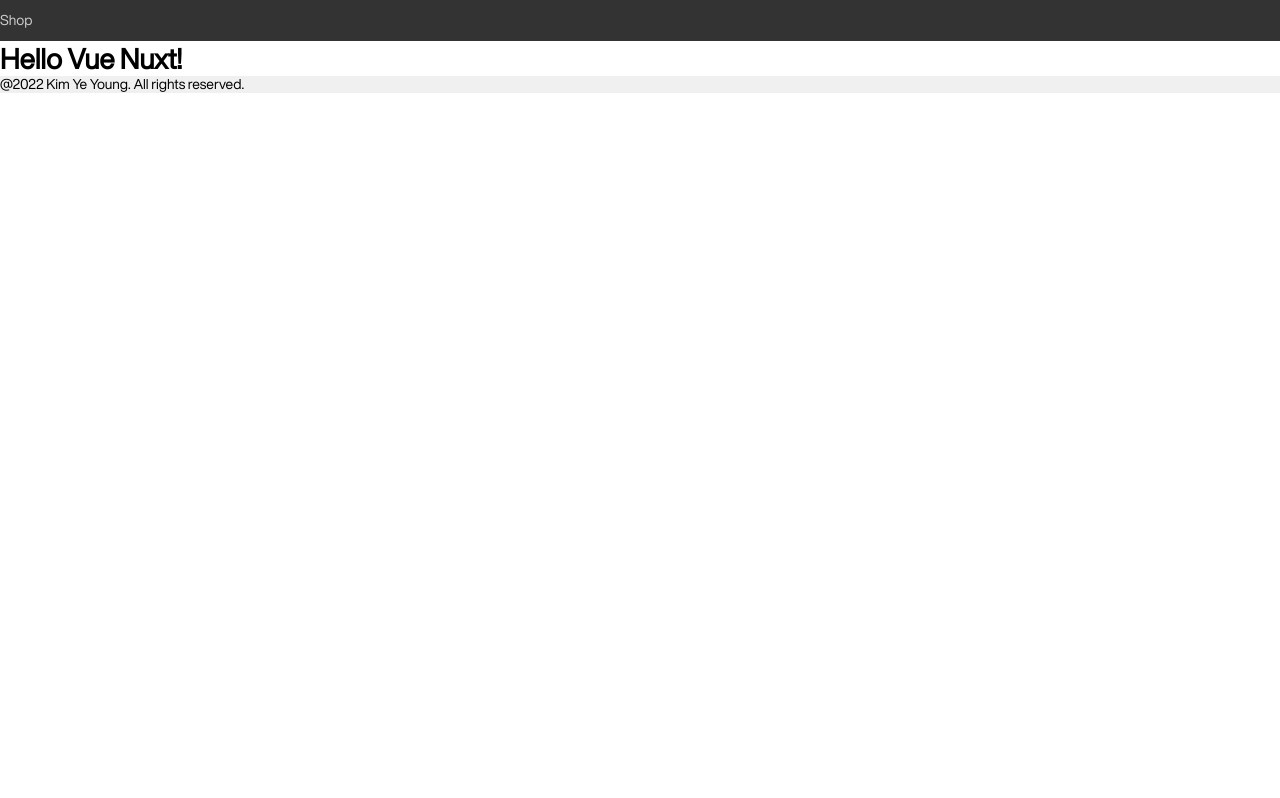
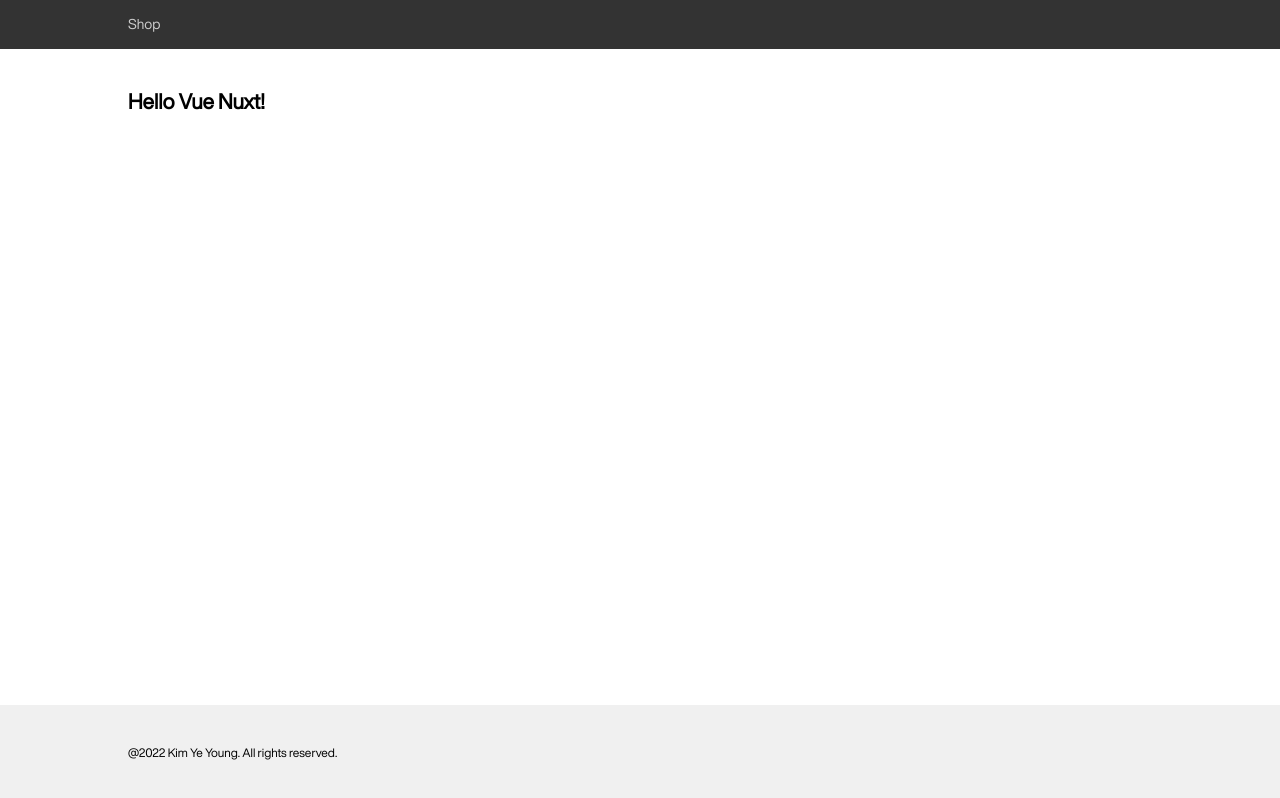
Before and after one commit to yeyoung8805/vue_nuxt_soohyang, a Nuxt app: page / in a window 1280 px wide. Built offline with nearby package versions, Linux system fonts and the light colour scheme.

Commit message:
apply css to structurize header, main, footer

```diff
--- a/assets/css/site.css
+++ b/assets/css/site.css
@@ -146,6 +146,10 @@ ul.product-list li .des {
 footer {
     width: 100%;
     background: #f0f0f0;
+    position: absolute;
+    bottom: 0;
+    left: 0;
+    right: 0;
 }
 footer .container {
     padding: 40px 10vw;
--- a/components/SiteFooter.vue
+++ b/components/SiteFooter.vue
@@ -1,5 +1,7 @@
 <template>
-  <footer>@2022 Kim Ye Young. All rights reserved.</footer>
+  <footer>
+    <div class="container">@2022 Kim Ye Young. All rights reserved.</div>
+  </footer>
 </template>
 
 <script lang="ts"></script>
--- a/components/SiteHeader.vue
+++ b/components/SiteHeader.vue
@@ -1,8 +1,10 @@
 <template>
   <header>
-    <ul class="menu">
-      <li @click="$router.push('/shop')">Shop</li>
-    </ul>
+    <div class="container">
+      <ul class="menu">
+        <li @click="$router.push('/shop')">Shop</li>
+      </ul>
+    </div>
   </header>
 </template>
 
--- a/pages/index.vue
+++ b/pages/index.vue
@@ -1,5 +1,7 @@
 <template>
-  <div>
-    <h1>Hello Vue Nuxt!</h1>
-  </div>
+  <section class="max pad-mid">
+    <div class="container">
+      <h1>Hello Vue Nuxt!</h1>
+    </div>
+  </section>
 </template>
```
